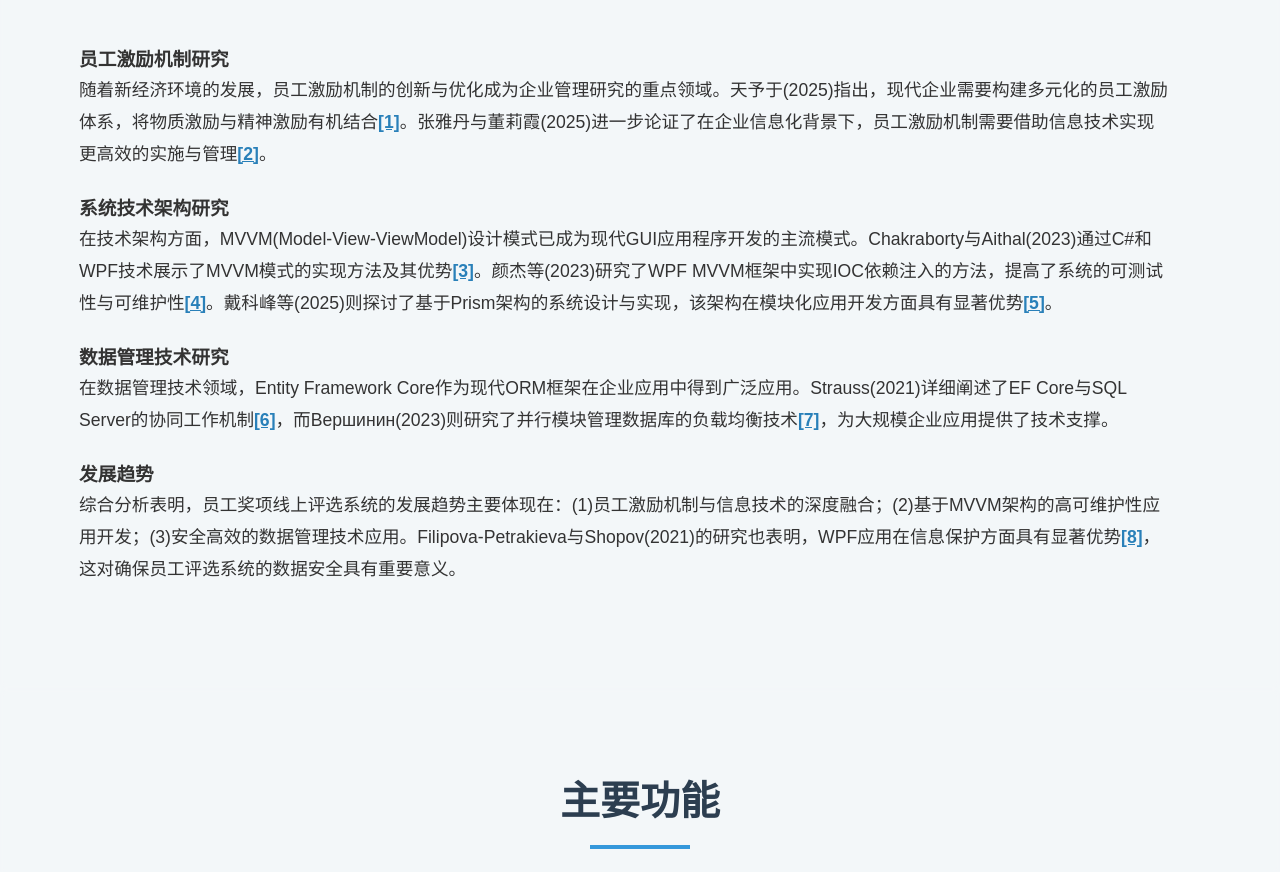
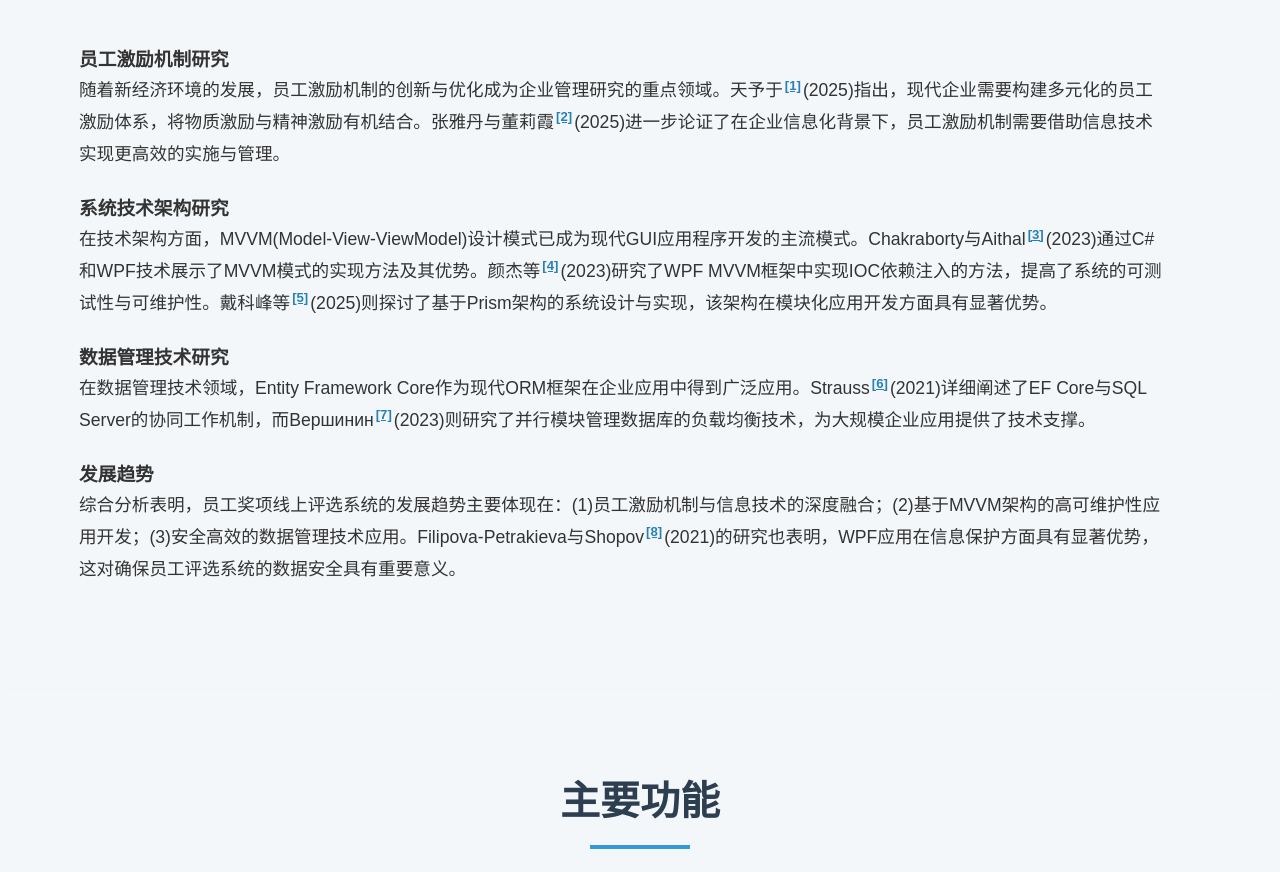
Before and after one commit to CHangHengLi/SIAS2025, a plain HTML site: page index.html in a window 1280 px wide. Shown: the part 1232-2104 px from the top of the page. Drawn offline with Linux system fonts and the light colour scheme.

Commit message:
页面引用上标修改

```diff
--- a/index.html
+++ b/index.html
@@ -71,16 +71,16 @@
                 <div class="section-content">
                     <div class="text-content">
                         <h3>员工激励机制研究</h3>
-                        <p>随着新经济环境的发展，员工激励机制的创新与优化成为企业管理研究的重点领域。天予于(2025)指出，现代企业需要构建多元化的员工激励体系，将物质激励与精神激励有机结合<a href="#ref1">[1]</a>。张雅丹与董莉霞(2025)进一步论证了在企业信息化背景下，员工激励机制需要借助信息技术实现更高效的实施与管理<a href="#ref2">[2]</a>。</p>
+                        <p>随着新经济环境的发展，员工激励机制的创新与优化成为企业管理研究的重点领域。天予于<sup class="reference"><a href="#ref1">[1]</a></sup>(2025)指出，现代企业需要构建多元化的员工激励体系，将物质激励与精神激励有机结合。张雅丹与董莉霞<sup class="reference"><a href="#ref2">[2]</a></sup>(2025)进一步论证了在企业信息化背景下，员工激励机制需要借助信息技术实现更高效的实施与管理。</p>
 
                         <h3>系统技术架构研究</h3>
-                        <p>在技术架构方面，MVVM(Model-View-ViewModel)设计模式已成为现代GUI应用程序开发的主流模式。Chakraborty与Aithal(2023)通过C#和WPF技术展示了MVVM模式的实现方法及其优势<a href="#ref3">[3]</a>。颜杰等(2023)研究了WPF MVVM框架中实现IOC依赖注入的方法，提高了系统的可测试性与可维护性<a href="#ref4">[4]</a>。戴科峰等(2025)则探讨了基于Prism架构的系统设计与实现，该架构在模块化应用开发方面具有显著优势<a href="#ref5">[5]</a>。</p>
+                        <p>在技术架构方面，MVVM(Model-View-ViewModel)设计模式已成为现代GUI应用程序开发的主流模式。Chakraborty与Aithal<sup class="reference"><a href="#ref3">[3]</a></sup>(2023)通过C#和WPF技术展示了MVVM模式的实现方法及其优势。颜杰等<sup class="reference"><a href="#ref4">[4]</a></sup>(2023)研究了WPF MVVM框架中实现IOC依赖注入的方法，提高了系统的可测试性与可维护性。戴科峰等<sup class="reference"><a href="#ref5">[5]</a></sup>(2025)则探讨了基于Prism架构的系统设计与实现，该架构在模块化应用开发方面具有显著优势。</p>
 
                         <h3>数据管理技术研究</h3>
-                        <p>在数据管理技术领域，Entity Framework Core作为现代ORM框架在企业应用中得到广泛应用。Strauss(2021)详细阐述了EF Core与SQL Server的协同工作机制<a href="#ref6">[6]</a>，而Вершинин(2023)则研究了并行模块管理数据库的负载均衡技术<a href="#ref7">[7]</a>，为大规模企业应用提供了技术支撑。</p>
+                        <p>在数据管理技术领域，Entity Framework Core作为现代ORM框架在企业应用中得到广泛应用。Strauss<sup class="reference"><a href="#ref6">[6]</a></sup>(2021)详细阐述了EF Core与SQL Server的协同工作机制，而Вершинин<sup class="reference"><a href="#ref7">[7]</a></sup>(2023)则研究了并行模块管理数据库的负载均衡技术，为大规模企业应用提供了技术支撑。</p>
 
                         <h3>发展趋势</h3>
-                        <p>综合分析表明，员工奖项线上评选系统的发展趋势主要体现在：(1)员工激励机制与信息技术的深度融合；(2)基于MVVM架构的高可维护性应用开发；(3)安全高效的数据管理技术应用。Filipova-Petrakieva与Shopov(2021)的研究也表明，WPF应用在信息保护方面具有显著优势<a href="#ref8">[8]</a>，这对确保员工评选系统的数据安全具有重要意义。</p>
+                        <p>综合分析表明，员工奖项线上评选系统的发展趋势主要体现在：(1)员工激励机制与信息技术的深度融合；(2)基于MVVM架构的高可维护性应用开发；(3)安全高效的数据管理技术应用。Filipova-Petrakieva与Shopov<sup class="reference"><a href="#ref8">[8]</a></sup>(2021)的研究也表明，WPF应用在信息保护方面具有显著优势，这对确保员工评选系统的数据安全具有重要意义。</p>
                     </div>
                 </div>
             </div>
--- a/styles.css
+++ b/styles.css
@@ -845,3 +845,26 @@ footer .references-section {
 footer .footer-content {
     margin-top: 30px;
 }
+
+/* 上标引用样式 */
+sup.reference {
+    font-size: 0.75em;
+    line-height: 0;
+    position: relative;
+    top: -0.5em;
+    vertical-align: baseline;
+}
+
+sup.reference a {
+    color: #2980b9;
+    text-decoration: none;
+    padding: 0 2px;
+    font-weight: bold;
+    transition: all 0.2s ease;
+}
+
+sup.reference a:hover {
+    color: #27ae60;
+    background-color: rgba(41, 128, 185, 0.1);
+    border-radius: 3px;
+}
```
